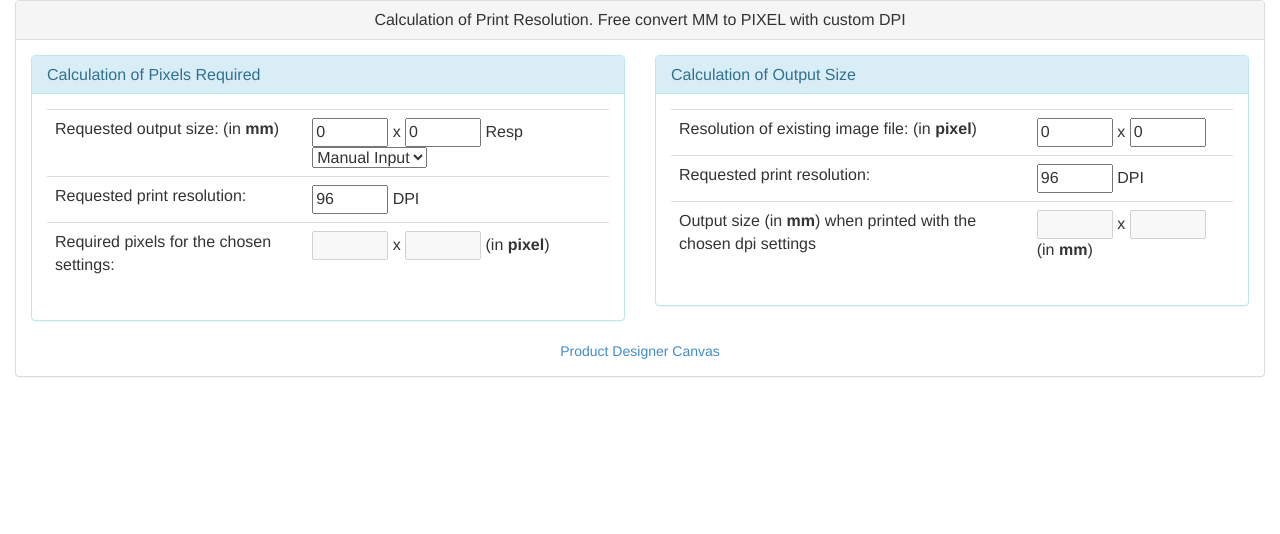
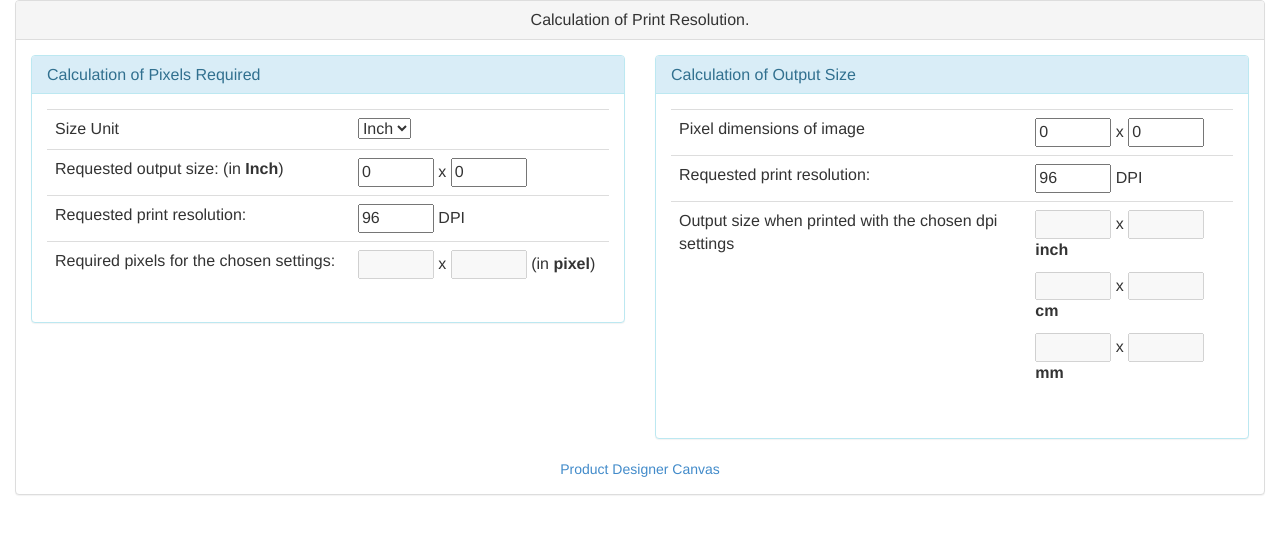
Before and after one commit to TuanLu/DPI, a PHP site: page / in a window 1280 px wide. Shown: the top 534 px of the page. Run offline with PHP 8.4, Linux system fonts and the light colour scheme.

Commit message:
update unit size, inch, cm, mm

```diff
--- a/index.php
+++ b/index.php
@@ -9,7 +9,7 @@
 		<div class="container-fluid">
             <div class="panel panel-default">
                 <div class="panel-heading">
-                    <h3 class="panel-title" style="text-align: center;">Calculation of Print Resolution. Free convert MM to PIXEL with custom DPI</h3>
+                    <h3 class="panel-title" style="text-align: center;">Calculation of Print Resolution.</h3>
                 </div>
                 <div class="panel-body">
                     <div class="row">
@@ -21,11 +21,18 @@
                                 <div class="panel-body">
                                     <table class="table">
                                         <tr>
-                                            <td>Requested output size: (in <b>mm</b>)</td>
+                                            <td>Size Unit</td>
+                                            <td>
+                                                <select ng-model="selectedSizeUnit" ng-options="size.title for size in sizeUnit"></select>
+                                            </td>
+                                        </tr>
+                                        <tr>
+                                            <td>Requested output size: (in <b>{{selectedSizeUnit.title}}</b>)</td>
                                             <td>
                                                 <input size="5" ng-disabled="selectedSize.type != 'manual'" name="request_x" ng-model="selectedSize.x" type="text"/> x <input size="5" ng-disabled="selectedSize.type != 'manual'" name="request_y" ng-model="selectedSize.y" type="text"/>
+                                                <!--
                                                 Resp
-                                                <select ng-model="selectedSize" ng-options="size.title for size in commonSizes"></select>
+                                                <select ng-model="selectedSize" ng-options="size.title for size in commonSizes"></select>-->
                                             </td>
                                         </tr>
                                         <tr>
@@ -61,7 +68,7 @@
                                 <div class="panel-body">
                                     <table class="table">
                                         <tr>
-                                            <td>Resolution of existing image file: (in <b>pixel</b>)</td>
+                                            <td>Pixel dimensions of image</td>
                                             <td>
                                                 <input size="5" name="image_w" ng-model="imageWidth" type="text"/> x <input size="5" name="image_h" ng-model="imageHeight" type="text"/>
                                             </td>
@@ -73,9 +80,17 @@
                                             </td>
                                         </tr>
                                          <tr>
-                                            <td>Output size (in <b>mm</b>) when printed with the chosen dpi settings</td>
+                                            <td>Output size when printed with the chosen dpi settings</td>
                                             <td>
-                                                <input size="5" name="output_w" value="{{outputWidth()}}" type="text" disabled/> x <input size="5" name="output_y" value="{{outputHeight()}}" type="text" disabled/> (in <b>mm</b>)
+                                                <p>
+                                                    <input size="5" name="output_w" value="{{outputWidth().inch}}" type="text" disabled/> x <input size="5" name="output_y" value="{{outputHeight().inch}}" type="text" disabled/> <b>inch</b>
+                                                </p>
+                                                <p>
+                                                    <input size="5" name="output_w" value="{{outputWidth().cm}}" type="text" disabled/> x <input size="5" name="output_y" value="{{outputHeight().cm}}" type="text" disabled/> <b>cm</b>
+                                                </p>
+                                                <p>
+                                                    <input size="5" name="output_w" value="{{outputWidth().mm}}" type="text" disabled/> x <input size="5" name="output_y" value="{{outputHeight().mm}}" type="text" disabled/> <b>mm</b>
+                                                </p>
                                             </td>
                                         </tr>
                                     </table>
--- a/js/app.js
+++ b/js/app.js
@@ -44,6 +44,23 @@ dpicalApp.service("dpiServices", [function($http, $q, $rootScope) {
                 x: 216,
                 y: 279
             }
+        ],
+        sizeUnit: [
+            {
+                type: 'inch',
+                title: 'Inch',
+                value: 24.5
+            },
+            {
+                type: 'cm',
+                title: 'cm',
+                value: 10
+            },
+            {
+                type: 'mm',
+                title: 'mm',
+                value: 1
+            }
         ]
     }
 }]);
@@ -51,18 +68,42 @@ dpicalApp.controller("mainController", ["$scope", "dpiServices", function($scope
     $scope.defaultDPI = 96;
     //Some common sizes
     $scope.commonSizes = dpiServices.commonSizes;
+    $scope.sizeUnit = dpiServices.sizeUnit;
     $scope.selectedSize = $scope.commonSizes[0];
+    $scope.selectedSizeUnit = $scope.sizeUnit[0];
     $scope.resultSizeX = function() {
         //mm = (pixels * 25.4) / dpi
         //pixels = (mm * dpi) / 25.4
-        var xPixel = parseFloat($scope.selectedSize.x * $scope.defaultDPI) / 25.4;
+        var xPixel;
+        switch($scope.selectedSizeUnit.type) {
+            case 'inch':
+                xPixel = parseFloat($scope.selectedSize.x * $scope.defaultDPI);
+                break;
+            case 'cm':
+                xPixel = parseFloat($scope.selectedSize.x * $scope.defaultDPI / 25.4) * 10;
+                break;
+            case 'mm':
+                xPixel = parseFloat($scope.selectedSize.x * $scope.defaultDPI / 25.4);
+                break;
+        }
         if(xPixel) {
             return Math.round(xPixel);
         }
         return '';
     }
     $scope.resultSizeY = function() {
-        var yPixel = parseFloat($scope.selectedSize.y * $scope.defaultDPI) / 25.4;
+        var yPixel;
+        switch($scope.selectedSizeUnit.type) {
+            case 'inch':
+                yPixel = parseFloat($scope.selectedSize.y * $scope.defaultDPI);
+                break;
+            case 'cm':
+                yPixel = parseFloat($scope.selectedSize.y * $scope.defaultDPI / 25.4) * 10;
+                break;
+            case 'mm':
+                yPixel = parseFloat($scope.selectedSize.y * $scope.defaultDPI / 25.4);
+                break;
+        }
         if(yPixel) {
             return Math.round(yPixel);
         }
@@ -78,16 +119,30 @@ dpicalApp.controller("outputSizeController", ["$scope", "dpiServices", function(
     $scope.outputWidth = function() {
         //mm = (pixels * 25.4) / dpi
         //pixels = (mm * dpi) / 25.4
-        var size = parseFloat($scope.imageWidth * 25.4) / parseFloat($scope.defaultDPI);
-        if(size) {
-            return size.toFixed(1);
+        var sizeInCM = parseFloat($scope.imageWidth * 2.54 / $scope.defaultDPI),
+            sizeInMM = sizeInCM * 10,
+            sizeInInch = $scope.imageWidth / $scope.defaultDPI;
+        if(sizeInCM) {
+            return {
+                mm: sizeInMM.toFixed(2),
+                cm: sizeInCM.toFixed(2),
+                inch: sizeInInch.toFixed(2)
+            }
+            //return size.toFixed(1);
         }
         return '';
     }
     $scope.outputHeight = function() {
-        var size = parseFloat($scope.imageHeight * 25.4) / parseFloat($scope.defaultDPI);
-        if(size) {
-            return size.toFixed(1);
+         var sizeInCM = parseFloat($scope.imageHeight * 2.54 / $scope.defaultDPI),
+            sizeInMM = sizeInCM * 10,
+            sizeInInch = $scope.imageHeight / $scope.defaultDPI;
+        if(sizeInCM) {
+            return {
+                mm: sizeInMM.toFixed(2),
+                cm: sizeInCM.toFixed(2),
+                inch: sizeInInch.toFixed(2)
+            }
+            //return size.toFixed(1);
         }
         return '';
     }
```
